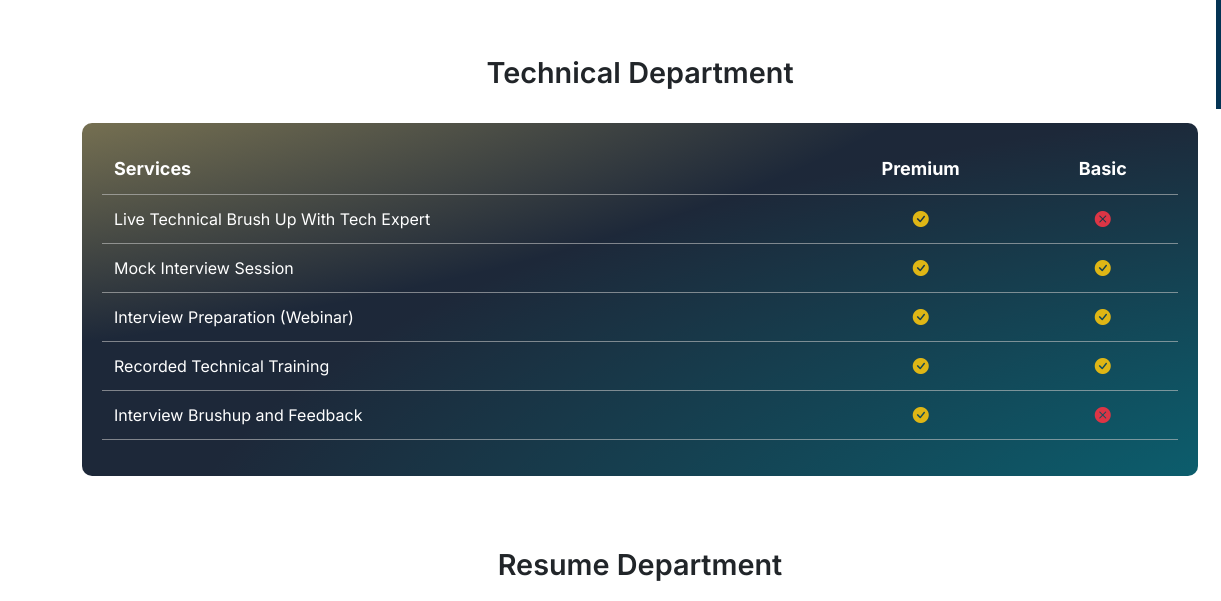
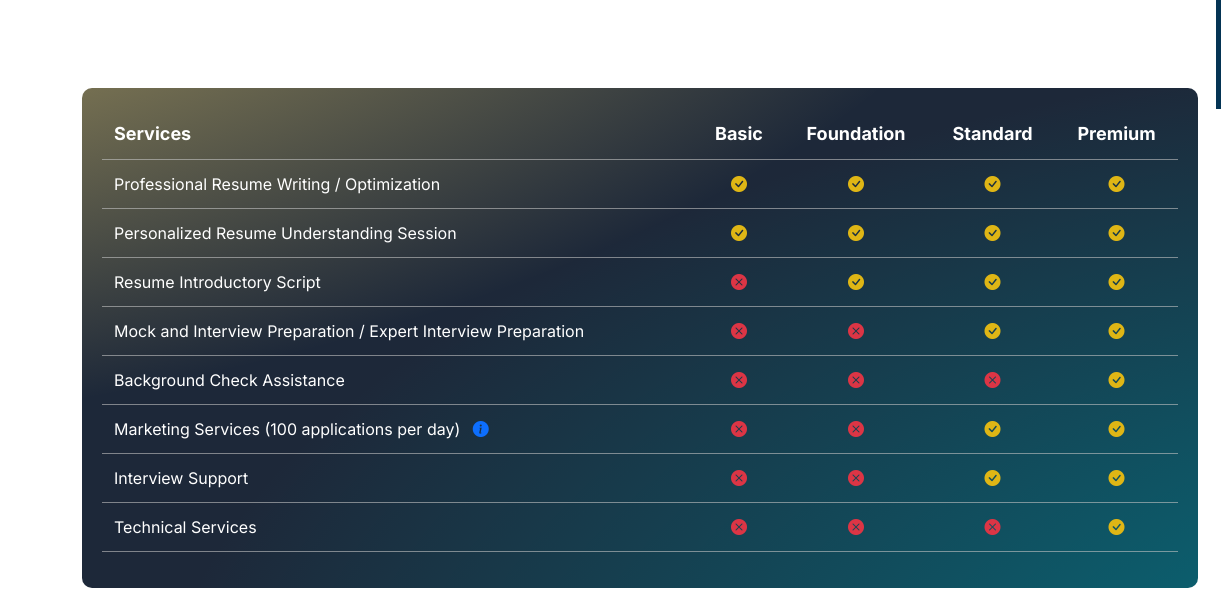
Before and after one commit to deepshopify/NextGenTechX, a plain HTML site: page plans.html in a window 1280 px wide. Shown: the part 351-952 px from the top of the page, 0-1221 px from the left. Drawn offline with nearby package versions, Linux system fonts and the light colour scheme.

Commit message:
Add plan services and infromation tooltip

```diff
--- a/plans.html
+++ b/plans.html
@@ -30,12 +30,12 @@
 
 <body>
 
-  <div class="preloader" id="preloader">
+  <!-- <div class="preloader" id="preloader">
     <video autoplay loop muted>
         <source src="images/loader.mp4" type="video/mp4">
         Your browser does not support the video tag.
     </video>
-</div>
+</div> -->
 
   <!-- <div class="topbar-one">
     <div class="container-fluid">
@@ -214,44 +214,84 @@
 
   <section class="tech-plans plans">
     <div class="container pt-0">
-      <div class="sec-heading">
+      <!-- <div class="sec-heading">
         <h3 class="wow animate__fadeInUp" data-wow-duration="2s">Technical Department</h3>
-      </div>
+      </div> -->
 
       <div class="pricing-tabledata">
         <table class="table text-white">
           <thead>
             <tr>
               <th class="text-start">Services</th>
+              <th>Basic</th>
+              <th>Foundation</th>
+              <th>Standard</th>
               <th>Premium</th>
-              <th>Basic</th>
             </tr>
           </thead>
           <tbody>
             <tr>
-              <td class="text-start">Live Technical Brush Up With Tech Expert</td>
+              <td class="text-start">Professional Resume Writing / Optimization</td>
               <td><i class="bi bi-check-circle-fill text-warning"></i></td>
-              <td><i class="bi bi-x-circle-fill text-danger"></i></td>
-            </tr>
-            <tr>
-              <td class="text-start">Mock Interview Session</td>
+              <td><i class="bi bi-check-circle-fill text-warning"></i></td>
               <td><i class="bi bi-check-circle-fill text-warning"></i></td>
               <td><i class="bi bi-check-circle-fill text-warning"></i></td>
             </tr>
             <tr>
-              <td class="text-start">Interview Preparation (Webinar)</td>
+              <td class="text-start">Personalized Resume Understanding Session</td>
+              <td><i class="bi bi-check-circle-fill text-warning"></i></td>
+              <td><i class="bi bi-check-circle-fill text-warning"></i></td>
               <td><i class="bi bi-check-circle-fill text-warning"></i></td>
               <td><i class="bi bi-check-circle-fill text-warning"></i></td>
             </tr>
             <tr>
-              <td class="text-start">Recorded Technical Training</td>
+              <td class="text-start">Resume Introductory Script</td>
+              <td><i class="bi bi-x-circle-fill text-danger"></i></td>
+              <td><i class="bi bi-check-circle-fill text-warning"></i></td>
               <td><i class="bi bi-check-circle-fill text-warning"></i></td>
               <td><i class="bi bi-check-circle-fill text-warning"></i></td>
             </tr>
             <tr>
-              <td class="text-start">Interview Brushup and Feedback</td>
+              <td class="text-start">Mock and Interview Preparation / Expert Interview Preparation</td>
+              <td><i class="bi bi-x-circle-fill text-danger"></i></td>
+              <td><i class="bi bi-x-circle-fill text-danger"></i></td>
               <td><i class="bi bi-check-circle-fill text-warning"></i></td>
+              <td><i class="bi bi-check-circle-fill text-warning"></i></td>
+            </tr>
+            <tr>
+              <td class="text-start">Background Check Assistance</td>
               <td><i class="bi bi-x-circle-fill text-danger"></i></td>
+              <td><i class="bi bi-x-circle-fill text-danger"></i></td>
+              <td><i class="bi bi-x-circle-fill text-danger"></i></td>
+              <td><i class="bi bi-check-circle-fill text-warning"></i></td>
+            </tr>
+            <tr>
+              <td class="text-start">
+                Marketing Services (100 applications per day)
+                <i
+                class="bi bi-info-circle-fill text-primary ms-2"
+                data-bs-toggle="tooltip"
+                data-bs-placement="right"
+                title="This service is for Standard Plan too if wants to include"
+              ></i></td>
+              <td><i class="bi bi-x-circle-fill text-danger"></i></td>
+              <td><i class="bi bi-x-circle-fill text-danger"></i></td>
+              <td><i class="bi bi-check-circle-fill text-warning"></i></td>
+              <td><i class="bi bi-check-circle-fill text-warning"></i></td>
+            </tr>
+            <tr>
+              <td class="text-start">Interview Support</td>
+              <td><i class="bi bi-x-circle-fill text-danger"></i></td>
+              <td><i class="bi bi-x-circle-fill text-danger"></i></td>
+              <td><i class="bi bi-check-circle-fill text-warning"></i></td>
+              <td><i class="bi bi-check-circle-fill text-warning"></i></td>
+            </tr>
+            <tr>
+              <td class="text-start">Technical Services</td>
+              <td><i class="bi bi-x-circle-fill text-danger"></i></td>
+              <td><i class="bi bi-x-circle-fill text-danger"></i></td>
+              <td><i class="bi bi-x-circle-fill text-danger"></i></td>
+              <td><i class="bi bi-check-circle-fill text-warning"></i></td>
             </tr>
           </tbody>
         </table>
@@ -261,7 +301,7 @@
     </div>
   </section>
 
-  <section class="tech-plans plans">
+  <!-- <section class="tech-plans plans">
     <div class="container pt-0">
       <div class="sec-heading">
         <h3 class="wow animate__fadeInUp" data-wow-duration="2s">Resume Department</h3>
@@ -298,9 +338,9 @@
 
 
     </div>
-  </section>
+  </section> -->
 
-  <section class="tech-plans plans">
+  <!-- <section class="tech-plans plans">
     <div class="container pt-0">
       <div class="sec-heading">
         <h3 class="wow animate__fadeInUp" data-wow-duration="2s">Delivery Department</h3>
@@ -358,9 +398,9 @@
 
 
     </div>
-  </section>
+  </section> -->
 
-  <section class="plans">
+  <!-- <section class="plans">
     <div class="container">
       <div class="sec-heading">
         <p class="subtitle wow animate__fadeInUp" data-wow-duration="2s">Pricing Plans</p>
@@ -420,7 +460,7 @@
           </div>
 
 
-          <!-- <div class="col-md-5 col-lg-4">
+          <div class="col-md-5 col-lg-4">
                 <div class="item">
                   <div class="ribbon">Best Value</div>
                   <div class="heading">
@@ -437,13 +477,13 @@
                   </div>
                   <button class="btn btn-block btn-primary" type="submit">BUY NOW</button>
                 </div>
-              </div> -->
+              </div>
         </div>
       </section>
 
 
     </div>
-  </section>
+  </section> -->
 
 
 
@@ -702,6 +742,12 @@
 
   new WOW().init();
 </script>
+<script>
+  var tooltipTriggerList = [].slice.call(document.querySelectorAll('[data-bs-toggle="tooltip"]'))
+  tooltipTriggerList.forEach(function (tooltipTriggerEl) {
+    new bootstrap.Tooltip(tooltipTriggerEl)
+  })
+</script>
 </body>
 
 </html>
```
Also changed, not shown: about-us.html (+2 -2 lines), blog-single.html (+2 -2 lines), blog.html (+2 -2 lines), contact-us.html (+2 -2 lines), refer-earn.html (+2 -2 lines), services.html (+2 -2 lines).
